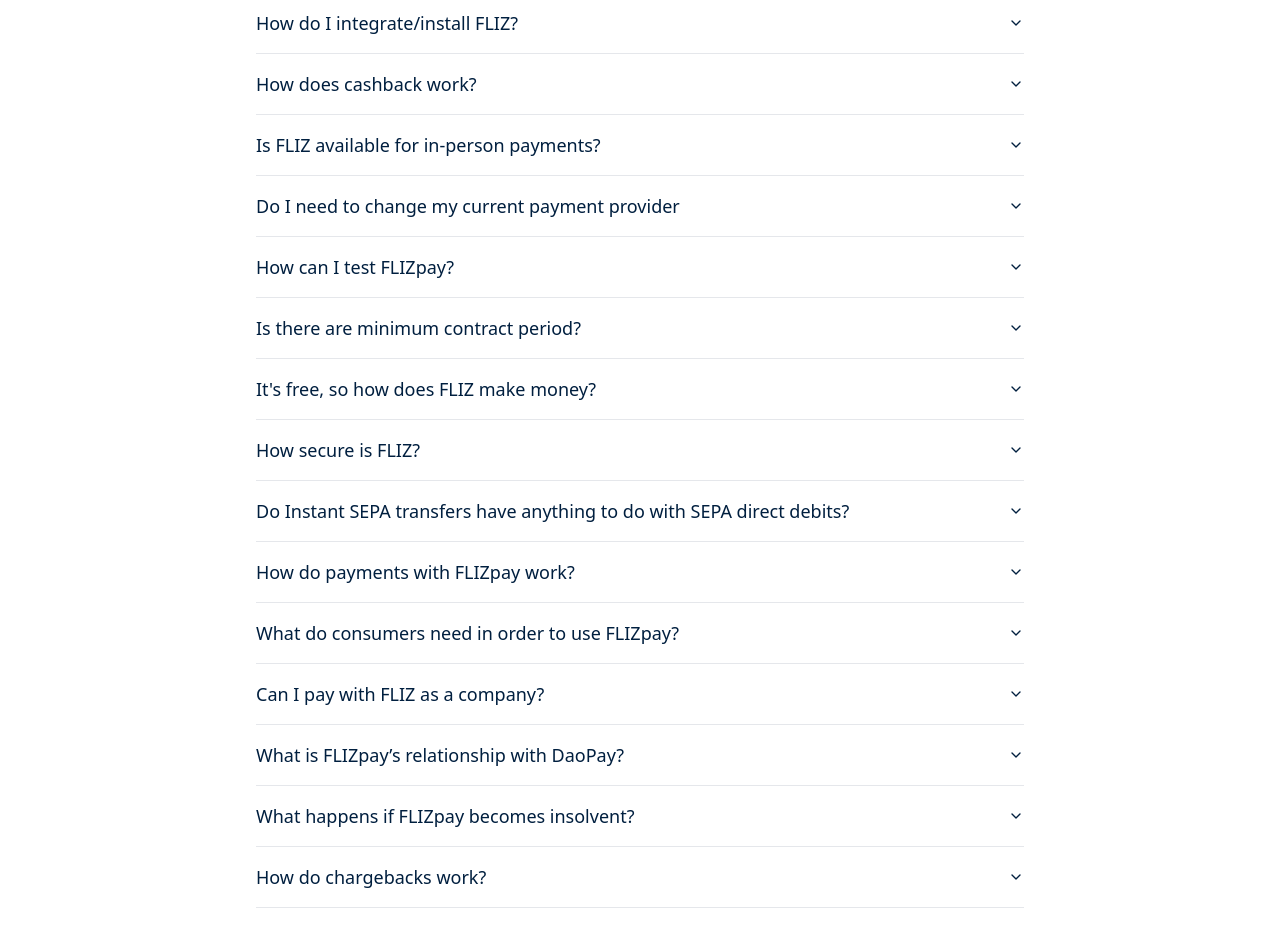
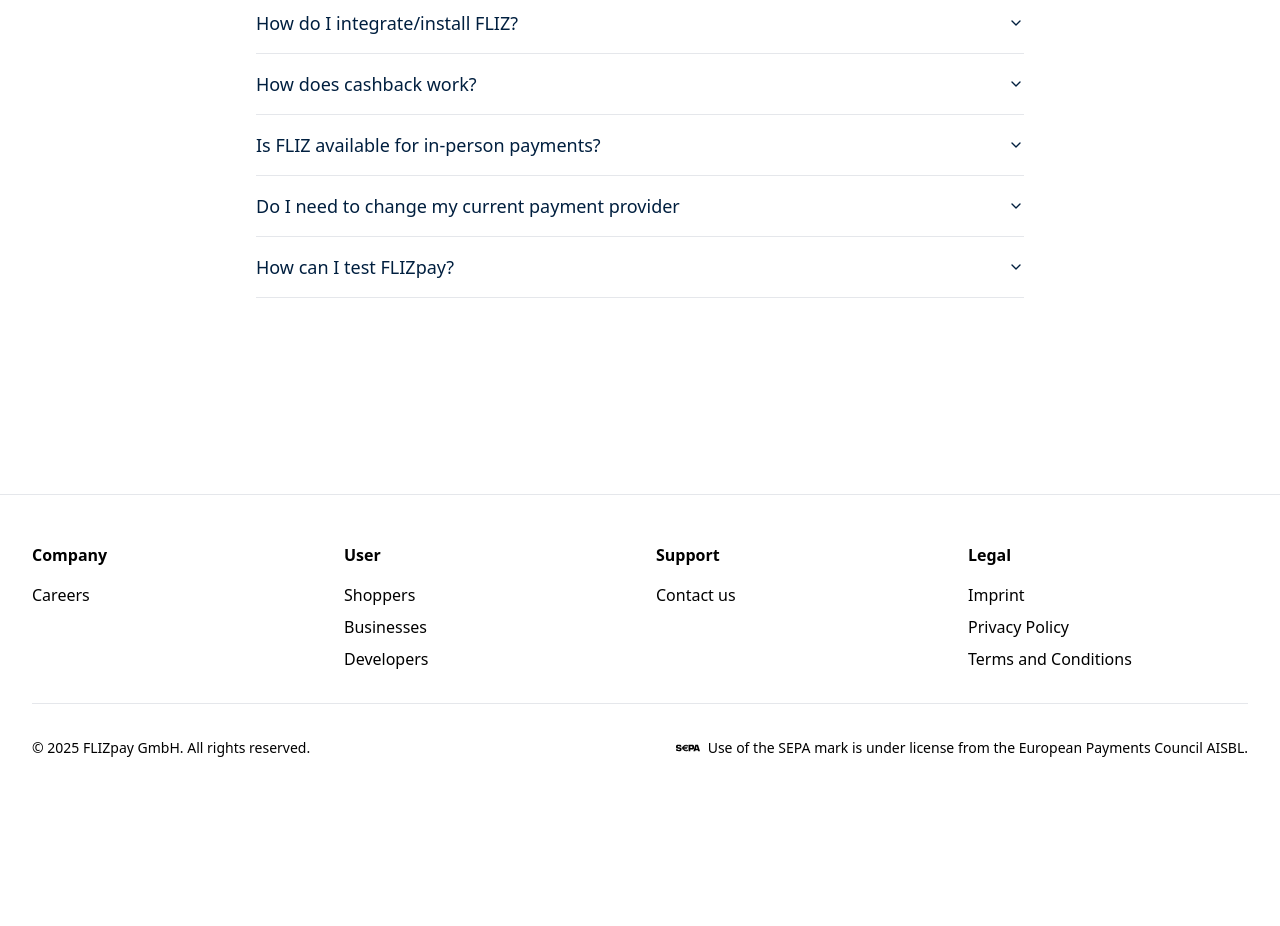
Before and after one commit to michelmnds/liveFLIZ, a Next.js app: page / in a window 1280 px wide. Shown: the part 1339-2265 px from the top of the page. After the commit the page ends 2147 px from the top, so only its background shows below. Built offline with nearby package versions, Linux system fonts and the light colour scheme; no server answers; what @radix-ui/themes would draw is missing.

Commit message:
fix: FAQ component

```diff
--- a/src/app/_partials/FAQ.tsx
+++ b/src/app/_partials/FAQ.tsx
@@ -2,27 +2,15 @@
 import { useTranslations } from 'next-intl';
 
 export function FAQSection() {
-  // eslint-disable-next-line react-hooks/rules-of-hooks
   const t = useTranslations();
 
-  // Manually create the FAQ items array using the data we know exists
-  const faqItems = [];
-
-  // Try to populate 15 items - we know from your JSON there are 15 questions
-  for (let i = 1; i <= 15; i++) {
-    try {
-      const question = t(`Labels.landingPage.faq.question.${i}`);
-      const answer = t(`Labels.landingPage.faq.awnser.${i}`);
-
-      // Only add if both question and answer are valid strings
-      if (typeof question === 'string' && typeof answer === 'string') {
-        faqItems.push({ id: i, question, answer });
-      }
-    } catch (e) {
-      // Skip any items that cause translation errors
-      console.error(`Error loading FAQ item ${i}:`, e);
-    }
-  }
+  const faqItems = [
+    { question: t('Labels.landingPage.faq.question.1'), answer: t('Labels.landingPage.faq.answer.1') },
+    { question: t('Labels.landingPage.faq.question.2'), answer: t('Labels.landingPage.faq.answer.2') },
+    { question: t('Labels.landingPage.faq.question.3'), answer: t('Labels.landingPage.faq.answer.3') },
+    { question: t('Labels.landingPage.faq.question.4'), answer: t('Labels.landingPage.faq.answer.4') },
+    { question: t('Labels.landingPage.faq.question.5'), answer: t('Labels.landingPage.faq.answer.5') }
+  ];
 
   return (
     <section className="bg-background w-full py-24">
@@ -35,9 +23,9 @@
         </div>
         <div className="mx-auto max-w-3xl">
           <Accordion type="single" collapsible className="w-full">
-            {faqItems.map(item => (
-              <div key={item.id}>
-                <AccordionItem value={`item-${item.id}`}>
+            {faqItems.map((item, index) => (
+              <div key={index}>
+                <AccordionItem value={`item-${index}`}>
                   <AccordionTrigger className="text-start text-lg font-medium">{item.question}</AccordionTrigger>
                   <AccordionContent className="text-muted-foreground text-start">{item.answer}</AccordionContent>
                 </AccordionItem>
--- a/src/app/page.tsx
+++ b/src/app/page.tsx
@@ -14,7 +14,7 @@
   return (
     <div className="flex min-h-screen flex-col items-center justify-start gap-5xl md:gap-[100px]">
       <Header />
-      <div className="mb-[100px] flex w-full flex-col items-center justify-start gap-5xl px-xl text-secondaryColor md:gap-[100px]">
+      <div className="flex w-full flex-col items-center justify-start gap-5xl px-xl text-secondaryColor md:gap-[100px]">
         <div className="mx-auto flex w-full flex-col items-center justify-center gap-2xl lg:flex-row">
           <div className="flex flex-col items-center justify-center gap-4 px-xl md:items-start md:gap-8 lg:max-w-[50%]">
             <Typography type="h1">Discover the future of content monetization.</Typography>
--- a/src/locales/de.json
+++ b/src/locales/de.json
@@ -63,34 +63,14 @@
           "2": "Wie funktioniert Cashback?",
           "3": "Kann ich mit FLIZ auch bargeldlose Zahlungen vor Ort annehmen?",
           "4": "Muss ich meinen aktuellen Zahlungsdienstleister wechseln?",
-          "5": "Wie kann ich FLIZpay testen?",
-          "6": "Wozu verpflichte ich mich mit FLIZ?",
-          "7": "FLIZ ist kostenlos. Wie verdient ihr dann Geld?",
-          "8": "Wie sicher ist FLIZ?",
-          "9": "Haben Instant SEPA Überweisungen etwas mit SEPA Lastschriften zu tun?",
-          "10": "Wie funktionieren Zahlungen mit FLIZpay?",
-          "11": "Welche Voraussetzungen müssen Konsumenten für Zahlungen mit FLIZpay erfüllen?",
-          "12": "Kann ich als Unternehmen mit FLIZ bezahlen?",
-          "13": "Welche Beziehung hat FLIZpay zu DaoPay?",
-          "14": "Was passiert, sollte FLIZpay insolvent werden?",
-          "15": "Wie laufen Chargebacks ab?"
+          "5": "Wie kann ich FLIZpay testen?"
         },
-        "awnser": {
+        "answer": {
           "1": "Es war noch nie leichter, Zahlungen anzunehmen. Du könntest innerhalb der nächsten 5 Minuten deine erste FLIZ Zahlung erhalten. Dank unserer Plugins benötigst du kein technisches Wissen für die Installation. FLIZ bietet fertige und sofort einsatzbereite Integrationen mit Shopsoftware im E-Commerce. Außerdem ist eine individuelle Integration über unsere standardisierte API möglich (siehe mehr auf unserer Seite für Entwickler). Erstelle dein Firmenkonto und folge den Schritten zur Installation.",
           "2": "Cashback wird von Einkäufen abgezogen, die deine Kunden mit FLIZ bezahlen. Diese Funktion ist optional. Wenn du Cashback anbieten möchtest, kannst du den Betrag in deinem Firmenkonto festlegen. Du kannst frei wählen, wie viel Cashback du gibst, und du kannst die Cashback-Funktion jederzeit in deinem Firmenkonto aktivieren oder deaktivieren. Aktuell steht Cashback ausschließlich für WooCommerce Shops zur Verfügung.",
           "3": "Ja. Sobald du dich für ein Firmenkonto anmeldest, kannst du unsere App nutzen, um Zahlungen persönlich entgegenzunehmen. Du kannst außerdem Unterkonten für deine Mitarbeiter einrichten, sodass sie FLIZ-Zahlungen annehmen und Zahlungsbestätigungen auf ihren Handys erhalten. Aber das ist noch nicht alles – unsere QR-Codes lassen sich auch in gedruckter Form verwenden.",
           "4": "Nein, du musst deinen aktuellen Zahlungsdienstleister nicht wechseln. FLIZ ist eine eigenständige gebührenfreie Zahlungsmethode, die deine bestehenden Zahlungsoptionen ergänzt, ohne sie notwendigerweise zu ersetzen. Wenn du weiterhin Zahlungsmethoden anbieten möchtest, die Gebühren verlangen, kannst du natürlich alles so belassen, wie es ist - und FLIZ hinzufügen. Um jedoch Einsparungen für alle zu optimieren, empfehlen wir, FLIZ als erste Wahl für deine Kunden anzubieten.",
-          "5": "Wir bieten aktuell keine Testversion an. FLIZpay kann aber in jedem Staging-Environment installiert werden. Im Fall von Zahlungen vor Ort kann die FLIZpay-App installiert und mit einem Firmenkonto genutzt werden. Egal wo, es werden dabei immer echte Zahlungen ermöglicht. Daher empfehlen wir, im FLIZpay-Firmenkonto aus Buchhaltungsgründen eine private IBAN für Tests zu hinterlegen und anschließend mit einem privaten FLIZpay-Konto über die App zu zahlen, z. B. einen Cent. Achtet darauf, dass ihr zum Zahlen ein privates FLIZpay-Konto nutzt, da mit FLIZpay-Firmenkonten nicht gezahlt werden kann.",
-          "6": "FLIZ ist kostenlos und es gibt keine Mindestvertragslaufzeit. Unabhängig vom Zahlungsvolumen kannst du FLIZpay installieren und jederzeit wieder deinstallieren. Zahlungen gehen einzeln und sofort auf dein bestehendes Bankkonto ein, sodass es keine Einschränkungen gibt.",
-          "7": "FLIZ operiert unabhängig von der komplexen Marktstruktur, auf die sich alle anderen Zahlungsmethoden stützen. Das ermöglicht es uns, Transaktionen ohne direkte Kosten durchzuführen und so Zahlungen gebührenfrei zu halten. In Zukunft werden wir zusätzlich zum Zahlungsverkehr kostenpflichtige Produkte einführen, die unseren Kunden einen Mehrwert bieten.",
-          "8": "Sicherheit hat bei allen finanziellen Belangen höchste Priorität, daher haben wir FLIZ zu einem der sichersten Zahlungssysteme entwickelt. Wenn deine Kunden FLIZ verwenden, nutzen sie im Hintergrund die standardisierten Online-Banking-Verfahren ihrer Bank. Alle Datenübertragungen erfolgen über vollständig verschlüsselte Verbindungen, was höchste Sicherheit gewährleistet.",
-          "9": "Nein. Instant SEPA Überweisungen sind sekundenschnelle Banküberweisungen, die über das Netzwerk des einheitlichen Euro-Zahlungsverkehrsraums abgewickelt werden (abgekürzt SEPA für Single Euro Payments Area). Lastschriften hingegen laufen zwar grundsätzlich über das gleiche Netzwerk (SEPA), werden jedoch von der Empfängerseite ausgelöst und haben daher ein 8-wöchiges Rückgaberecht für die Zahlenden. Da Instant-SEPA-Überweisungen von der zahlenden Seite ausgelöst werden, gibt es kein Rückgaberecht.",
-          "10": "Entweder klicken Konsumenten auf einen Link (z.B. einen Zahlungsbutton) und landen direkt in der FLIZpay-App, oder sie scannen einen QR-Code mit ihrem Smartphone beziehungsweise direkt in der FLIZpay-App. Der Zahlungsprozess ist anschließend in beiden Fällen derselbe. Wenn die FLIZpay-App noch nicht installiert ist, erkennt unser System dies und führt die Nutzer in einen etwa einminütigen Onboarding-Prozess. Nachdem die Zahlung in der App bestätigt wurde, löst FLIZpay im Hintergrund eine Instant SEPA Überweisung direkt vom Bankkonto der Nutzer aus. Das Geld wird direkt auf das hinterlegte Bankkonto des Unternehmens überwiesen – FLIZpay berührt das Geld dabei zu keinem Zeitpunkt. Bis Oktober 2025 gibt es eine sehr kleine Anzahl an Banken, die keine Instant SEPA Überweisungen unterstützen. In diesem Fall löst FLIZpay eine Standard SEPA Überweisung aus.",
-          "11": "Sie müssen sich lediglich in der FLIZpay App anmelden und können dort Ihr bestehendes Bankkonto hinterlegen (alle deutschen Banken und populäre ausländische Banken stehen zur Verfügung). Eine zusätzliche Karte oder ein Aufladen der App ist nicht erforderlich.",
-          "12": "FLIZ ist derzeit für Zahlungen von Privatkunden konzipiert. Eine eigene Lösung für Business-to-Business-Zahlungen bauen wir ggf. später.",
-          "13": "Wir nutzen digitale Zertifikate der DaoPay GmbH, um uns bei Banken zu verifizieren. Daher bekommen Zahlende teilweise den Namen “DaoPay GmbH” von ihrer Bank angezeigt.",
-          "14": "Zwar würde FLIZpay dann nicht mehr angeboten, jedoch wurden alle vergangenen Zahlungen dank der Abwicklungsgeschwindigkeit in Echtzeit bereits einzeln verarbeitet, weshalb für Unternehmen und Konsumenten kein Risiko entsteht.",
-          "15": "FLIZpay bietet aktuell keine Chargebacks an."
+          "5": "Wir bieten aktuell keine Testversion an. FLIZpay kann aber in jedem Staging-Environment installiert werden. Im Fall von Zahlungen vor Ort kann die FLIZpay-App installiert und mit einem Firmenkonto genutzt werden. Egal wo, es werden dabei immer echte Zahlungen ermöglicht. Daher empfehlen wir, im FLIZpay-Firmenkonto aus Buchhaltungsgründen eine private IBAN für Tests zu hinterlegen und anschließend mit einem privaten FLIZpay-Konto über die App zu zahlen, z. B. einen Cent. Achtet darauf, dass ihr zum Zahlen ein privates FLIZpay-Konto nutzt, da mit FLIZpay-Firmenkonten nicht gezahlt werden kann."
         }
       }
     },
--- a/src/locales/en.json
+++ b/src/locales/en.json
@@ -63,34 +63,14 @@
           "2": "How does cashback work?",
           "3": "Is FLIZ available for in-person payments?",
           "4": "Do I need to change my current payment provider",
-          "5": "How can I test FLIZpay?",
-          "6": "Is there are minimum contract period?",
-          "7": "It's free, so how does FLIZ make money?",
-          "8": "How secure is FLIZ?",
-          "9": "Do Instant SEPA transfers have anything to do with SEPA direct debits?",
-          "10": "How do payments with FLIZpay work?",
-          "11": "What do consumers need in order to use FLIZpay?",
-          "12": "Can I pay with FLIZ as a company?",
-          "13": "What is FLIZpay’s relationship with DaoPay?",
-          "14": "What happens if FLIZpay becomes insolvent?",
-          "15": "How do chargebacks work?"
+          "5": "How can I test FLIZpay?"
         },
-        "awnser": {
+        "answer": {
           "1": "There is no easier way to start accepting payments. You need no technical knowledge with our plugins. FLIZ has ready-to-use integrations with e-commerce platforms and a standardized API for custom integration (for the latter, see more on our page for developers). Create your company account and follow the steps to install FLIZ. You can receive your first payment in less than one hour.",
           "2": "Cashback is deducted from purchases that your customers make with FLIZ. This feature is optional. If you choose to offer cashback, you can define the amount in your company account. You are free to choose how much cashback you give, and you can activate and deactivate the cashback feature whenever you like from your company account. Currently, cashback is only available for WooCommerce shops.",
           "3": "Yes. Once you sign up for a company account, you can use our app to accept in-person payments. You can also assign sub-accounts to employees, enabling them to accept FLIZ payments and receive payment confirmations on their phones. But that’s not all - our QR codes can also be used in printed form.",
           "4": "No, you don't need to change your current payment provider. FLIZ is a standalone, fee-free payment method that complements your existing payment options without necessarily replacing them. If you wish to continue offering payment methods that charge fees, you can keep your current setup as is. However, to optimize savings for everyone, we recommend featuring FLIZ as the first choice for your customers.",
-          "5": "We currently don’t offer a dedicated test version. However, FLIZpay can be installed in any staging environment. For in-person payments, you can simply install the FLIZpay app and link it to your company account. No matter where you use it, payments are always processed for real. For accounting purposes, we recommend adding a private IBAN to your FLIZpay company account and then making a small test payment - like one cent - from a private FLIZpay account via the app. Just remember to use a personal FLIZpay account to pay, because you can’t make payments with a FLIZpay company account.",
-          "6": "No, there is no contract or commitment period. FLIZ is free and you can start anytime. Regardless of your transaction volume, you can install FLIZpay at any time - and uninstall it whenever you want. Payments are credited individually and instantly to your existing bank account, so there are no limitations.",
-          "7": "FLIZ operates independently from the complex market setup that all other payment methods rely on. This allows us to process transactions without incurring direct costs and to keep payments fee-free. In addition to plain payments, we will introduce value-added products that will be offered for a price.",
-          "8": "Security is of utmost importance in all financial matters, which is why we developed FLIZ to be one of the safest payment systems available. When using FLIZ, your customers utilize their bank's standard online banking procedures in the background. All data transmission occurs through fully encrypted connections, ensuring the highest level of security.",
-          "9": "No. Instant SEPA transfers are very fast bank transfers handled through the Single Euro Payments Area (SEPA) network. SEPA direct debits, on the other hand, also run through this network but are initiated by the receiving party - giving payers an eight-week window to request a refund. Since Instant SEPA transfers are triggered by the paying party, there’s no refund option.",
-          "10": "Customers can either click a payment link (e.g., a “Pay Now” button) that directs them to the FLIZpay app or scan a QR code with their smartphone - from within the FLIZpay app or a separate scanning tool. The payment process then follows the same steps in both scenarios. If a customer has not yet installed FLIZpay, the system automatically detects this and guides them through a quick, one-minute onboarding. Once they confirm the payment, FLIZpay initiates an Instant SEPA transfer from the customer’s bank account in the background. The funds go directly to the company’s linked bank account - FLIZpay never holds or processes the money itself. Until October 2025, a small number of banks may not support Instant SEPA transfers. In such cases, FLIZpay simply falls back on a standard SEPA transfer.",
-          "11": "They simply sign up in the FLIZpay app and connect their existing bank account (all German banks and popular foreign banks are supported). No extra card or topping up the app is necessary.",
-          "12": "FLIZ is currently designed for payments by private customers. A dedicated solution for business-to-business payments may be added in the future.",
-          "13": "We use digital certificates from DaoPay GmbH to verify ourselves with banks. As a result, payers may sometimes see “DaoPay GmbH” displayed by their bank.",
-          "14": "While FLIZpay would no longer be available, all previous payments would already have been processed in real time. This means there’s no risk for businesses or consumers.",
-          "15": "Currently, FLIZpay does not offer chargebacks."
+          "5": "We currently don’t offer a dedicated test version. However, FLIZpay can be installed in any staging environment. For in-person payments, you can simply install the FLIZpay app and link it to your company account. No matter where you use it, payments are always processed for real. For accounting purposes, we recommend adding a private IBAN to your FLIZpay company account and then making a small test payment - like one cent - from a private FLIZpay account via the app. Just remember to use a personal FLIZpay account to pay, because you can’t make payments with a FLIZpay company account."
         }
       }
     },
```
